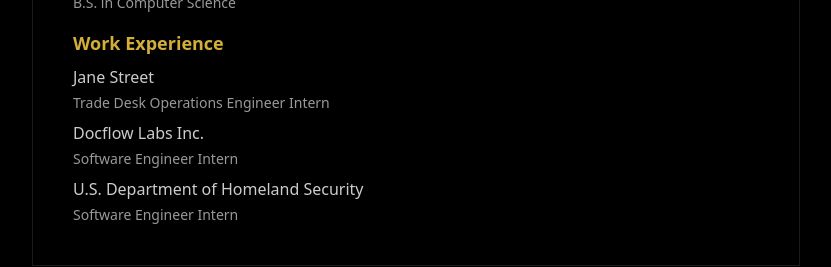
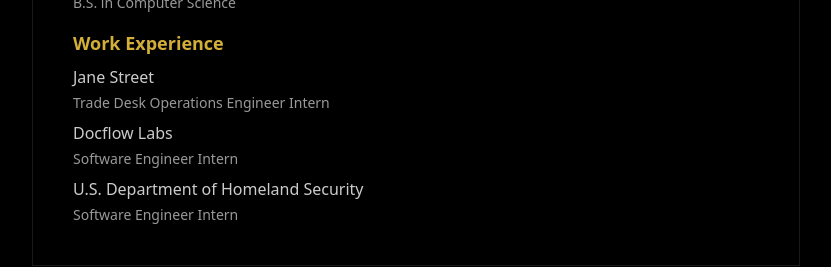
Before and after one commit to seika5/portfolio, a Next.js app in the folder portfolio/: page / in a window 1280 px wide. Shown: the part 1300-1567 px from the top of the page, without its empty margins (272-1103 px from the left). Built offline with nearby package versions, Linux system fonts and the light colour scheme.

Commit message:
Update PortfolioContent.tsx

```diff
--- a/portfolio/src/components/portfolio/PortfolioContent.tsx
+++ b/portfolio/src/components/portfolio/PortfolioContent.tsx
@@ -185,7 +185,7 @@
                       <p className="mb-1">Jane Street</p>
                       <p className="text-sm text-white/60 mb-2">Trade Desk Operations Engineer Intern</p>
 
-                      <p className="mb-1">Docflow Labs Inc.</p>
+                      <p className="mb-1">Docflow Labs</p>
                       <p className="text-sm text-white/60 mb-2">Software Engineer Intern</p>
 
                       <p className="mb-1">U.S. Department of Homeland Security</p>
```
